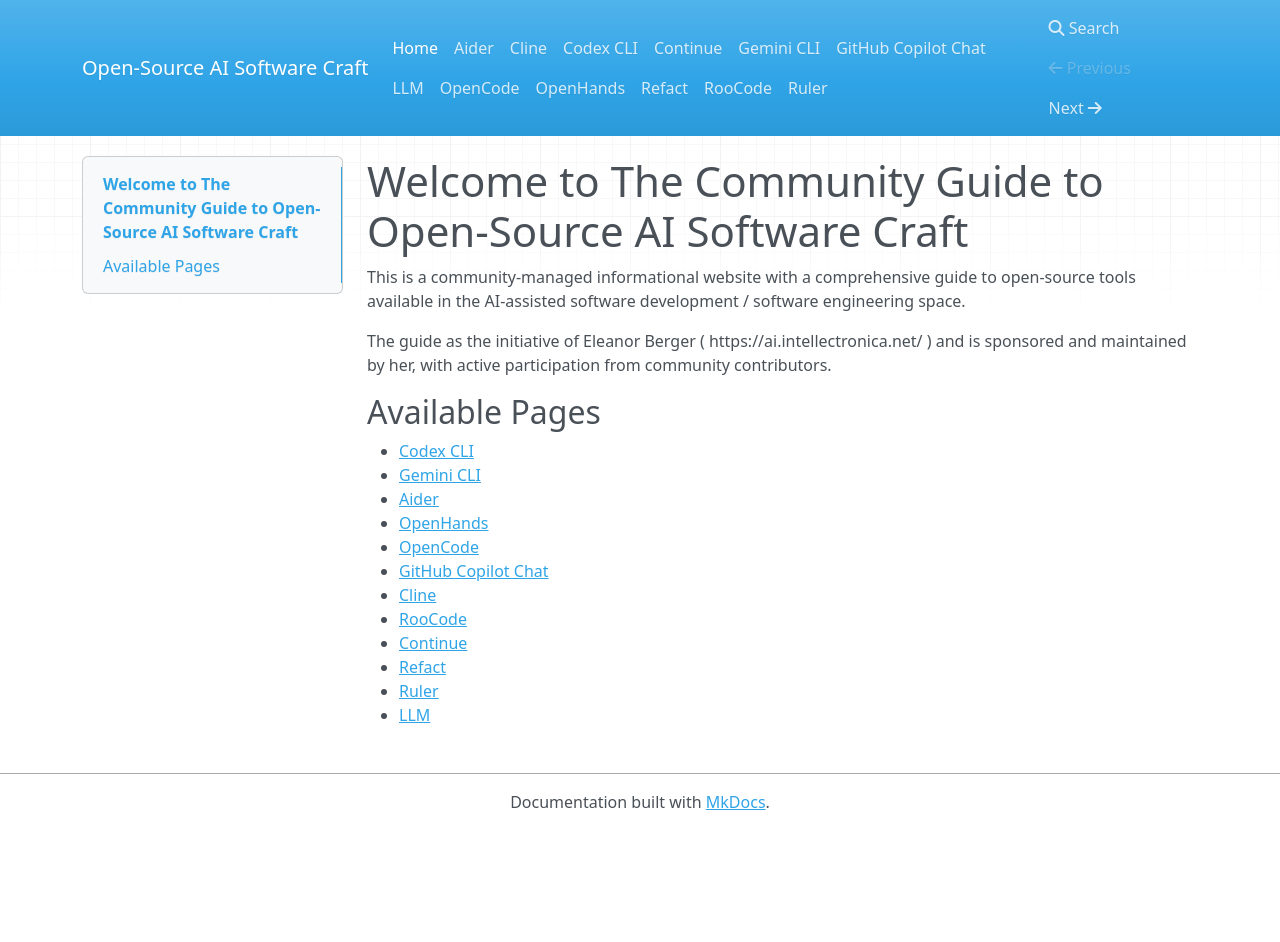
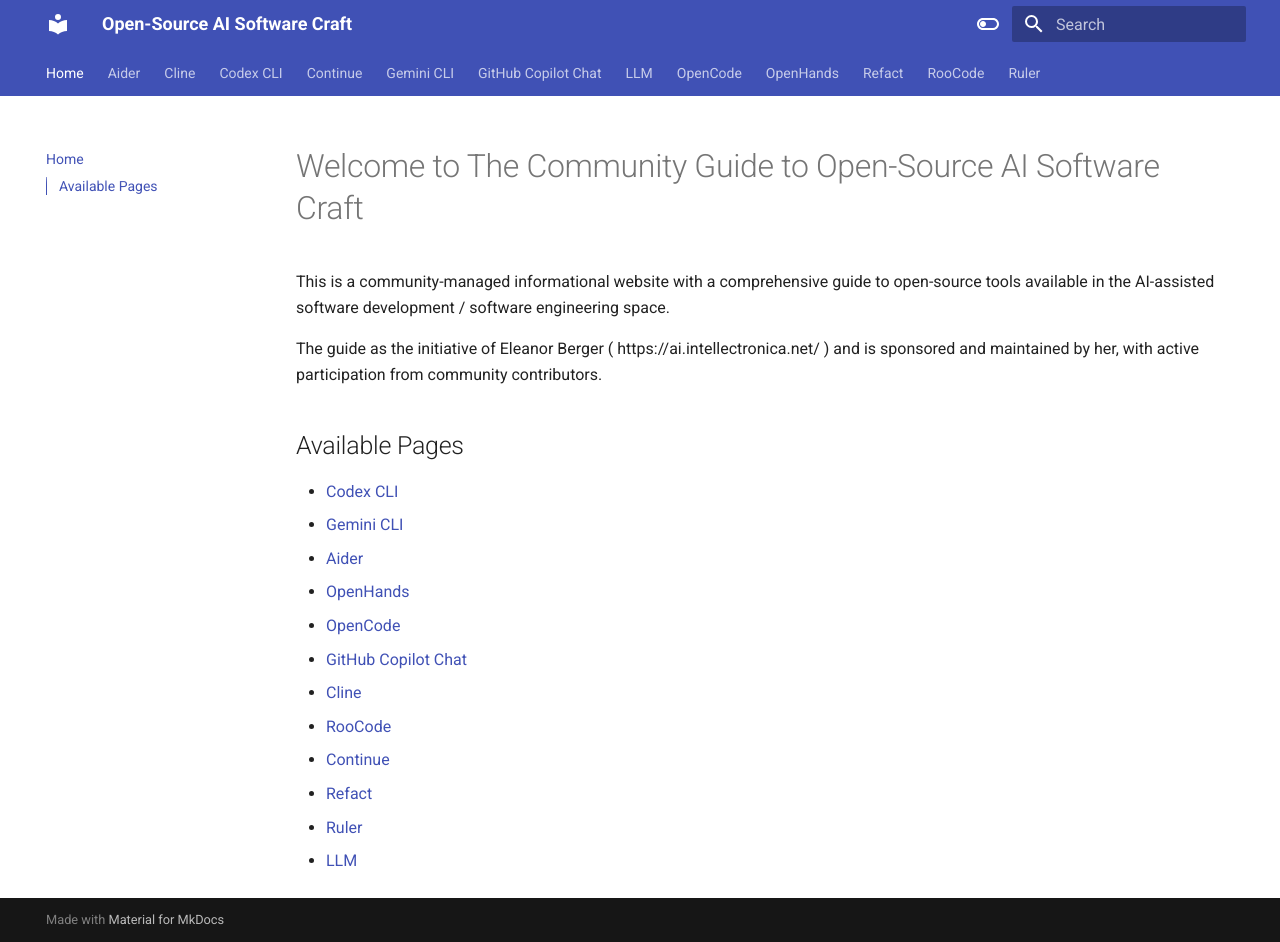
Before and after one commit to joaompinto/oss-ai-swe, an MkDocs documentation site: the page built from docs/index.md, in a window 1280 px wide and 942 px high. Built offline with MkDocs 1.6.1 and Material for MkDocs 9.7.7, drawn with Linux system fonts in a browser that asks for light colours; nearby versions of some CDN libraries.

Commit message:
feat: install and configure mkdocs-material theme

```diff
--- a/mkdocs.yml
+++ b/mkdocs.yml
@@ -1,4 +1,30 @@
 site_name: Open-Source AI Software Craft
+theme:
+  name: material
+  features:
+    - navigation.tabs
+    - navigation.sections
+    - toc.integrate
+    - navigation.top
+    - search.suggest
+    - search.highlight
+    - content.tabs.link
+    - content.code.annotation
+    - content.code.copy
+  language: en
+  palette:
+    - scheme: default
+      toggle:
+        icon: material/toggle-switch-off-outline
+        name: Switch to dark mode
+    - scheme: slate
+      toggle:
+        icon: material/toggle-switch
+        name: Switch to light mode
+
+plugins:
+  - search
+
 nav:
   - Home: index.md
   - Aider: aider.md
```
Also changed, not shown: 1 other file.
